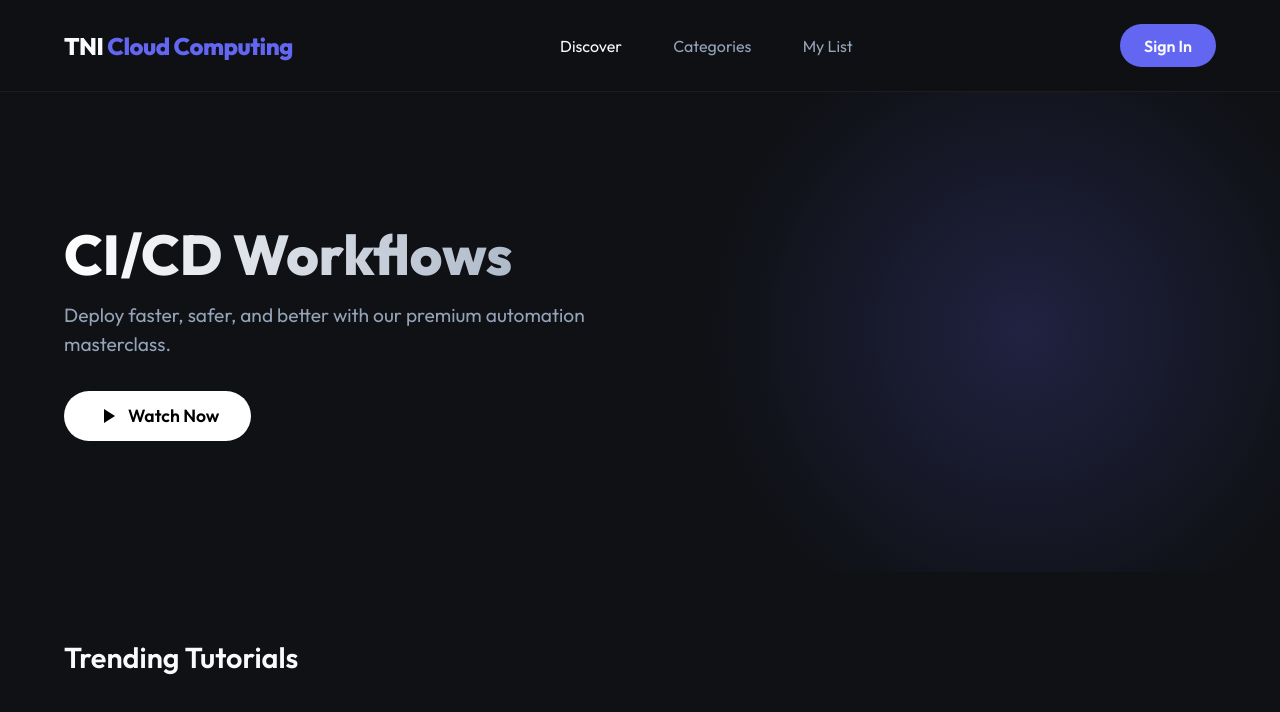
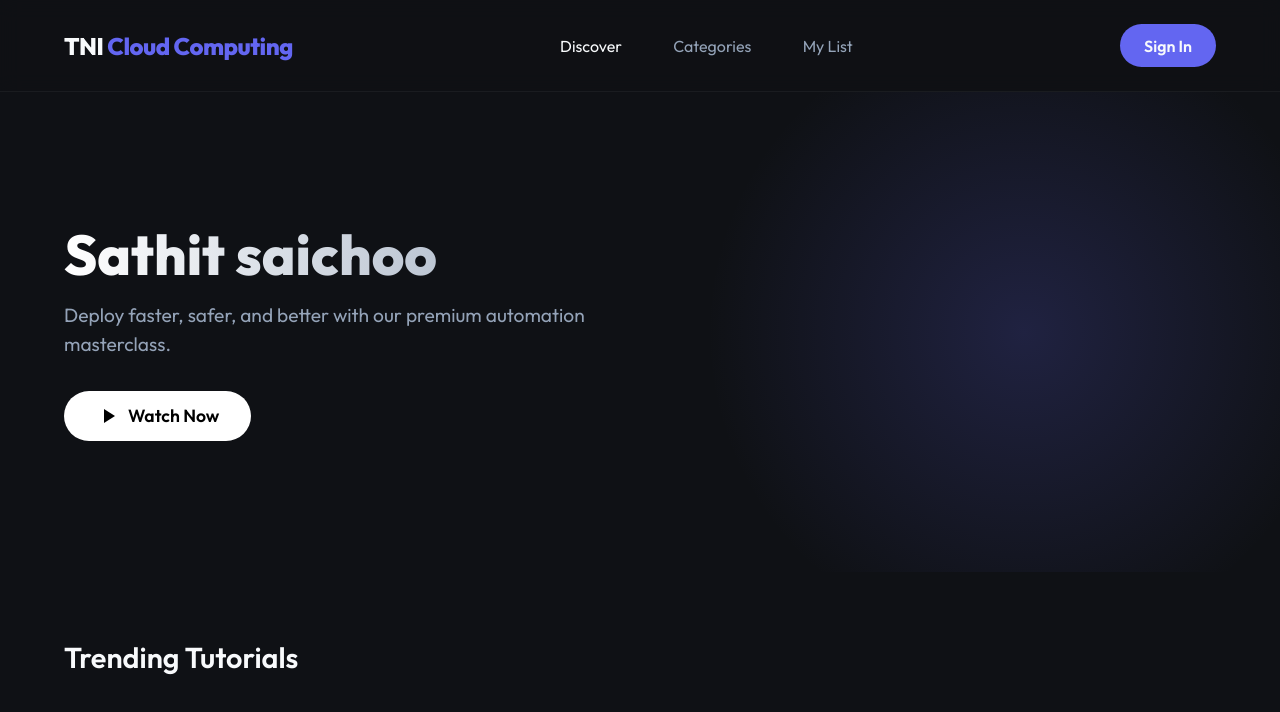
Before and after one commit to SathitSA/cicd-lab, a website: page public/index.html in a window 1280 px wide. Drawn offline with Linux system fonts and the light colour scheme; no server answers.

Commit message:
edit index.html

```diff
--- a/public/index.html
+++ b/public/index.html
@@ -20,7 +20,7 @@
 
     <header class="hero">
         <div class="hero-content">
-            <h1>CI/CD Workflows</h1>
+            <h1>Sathit saichoo</h1>
             <p>Deploy faster, safer, and better with our premium automation masterclass.</p>
             <button class="play-btn">
                 <svg viewBox="0 0 24 24" fill="currentColor" width="24" height="24">
```
Also changed, not shown: package.json (+8 -0 lines).
